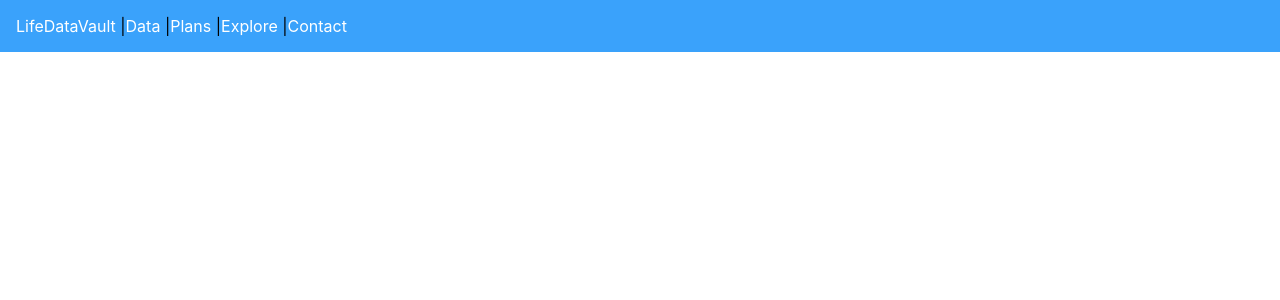
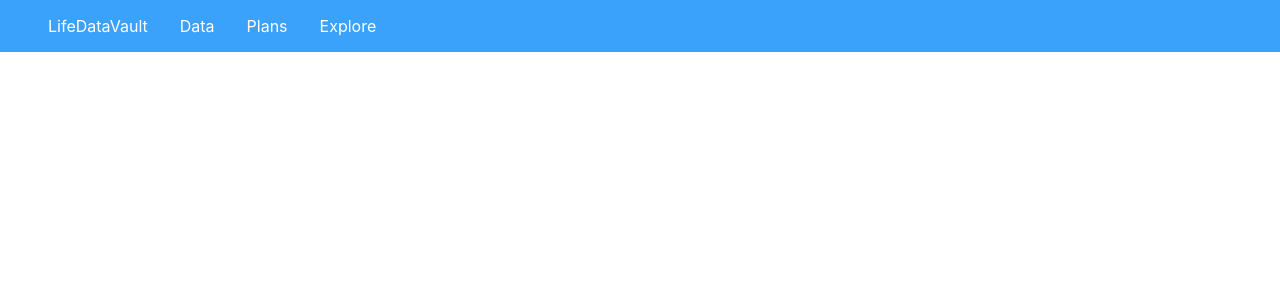
Before and after one commit to nickmo12/LDV-Project, a React (Create React App) app in the folder ldv-app/: page / in a window 1280 px wide. Shown: the top 300 px of the page. Built offline with nearby package versions, Linux system fonts and the light colour scheme.

Commit message:
Changed navbar to use RR. add links to other pages

```diff
--- a/ldv-app/package.json
+++ b/ldv-app/package.json
@@ -8,6 +8,7 @@
     "@testing-library/user-event": "^12.1.10",
     "react": "^17.0.2",
     "react-dom": "^17.0.2",
+    "react-router-dom": "^5.2.0",
     "react-scripts": "4.0.3",
     "web-vitals": "^1.0.1"
   },
--- a/ldv-app/src/App.css
+++ b/ldv-app/src/App.css
@@ -1,42 +1,3 @@
-/* .App {
-  text-align: center;
-}
-
-.App-logo {
-  height: 40vmin;
-  pointer-events: none;
-}
-
-@media (prefers-reduced-motion: no-preference) {
-  .App-logo {
-    animation: App-logo-spin infinite 20s linear;
-  }
-}
-
-.App-header {
-  background-color: #282c34;
-  min-height: 100vh;
-  display: flex;
-  flex-direction: column;
-  align-items: center;
-  justify-content: center;
-  font-size: calc(10px + 2vmin);
-  color: white;
-}
-
-.App-link {
-  color: #61dafb;
-}
-
-@keyframes App-logo-spin {
-  from {
-    transform: rotate(0deg);
-  }
-  to {
-    transform: rotate(360deg);
-  }
-} */
-
 #navbar{
   background-color: #3AA2FB;
   padding: 1rem;
@@ -44,4 +5,14 @@
 #navbar a{
   color: white;
   text-decoration: none;
+  margin-left: 1rem;
 }
+
+
+button{
+  padding: 0.75rem 2rem 0.75rem 2rem;
+}
+
+.centerme{
+  text-align: center;
+}
--- a/ldv-app/src/App.js
+++ b/ldv-app/src/App.js
@@ -1,32 +1,67 @@
 import logo from './logo.svg';
 import './App.css';
+import {
+  BrowserRouter as Router,
+  Routes,
+  Route,
+  Link
+} from "react-router-dom";
 
-function App() {
-  return (
-    <div className="App">
+export default function App(){
+  return(
+    <Router>
       <nav id="navbar">
-        <a href="#">LifeDataVault</a> |
-        <a href="#">Data</a> |
-        <a href="#">Plans</a> |
-        <a href="#">Explore</a> |
-        <a href="#">Contact</a>
+          <a>
+            <Link to="/ldv">LifeDataVault</Link>
+          </a>
+          <a>
+            <Link to="/data">Data</Link>
+          </a>
+          <a>
+            <Link to="/plans">Plans</Link>
+          </a>
+          <a>
+            <Link to="/explore">Explore</Link>
+          </a>
       </nav>
-      {/* <header className="App-header">
-        <img src={logo} className="App-logo" alt="logo" />
-        <p>
-          Edit <code>src/App.js</code> and save to reload.
-        </p>
-        <a
-          className="App-link"
-          href="https://reactjs.org"
-          target="_blank"
-          rel="noopener noreferrer"
-        >
-          Learn React
-        </a>
-      </header> */}
-    </div>
+
+      <Routes>
+        <Route exact path="/ldv" element={<Home/>} />
+      </Routes>
+    </Router>
   );
 }
 
-export default App;
+function Home(){
+  return(
+  <div>
+   <h2 class="centerme blue-text">Life Data Vault</h2>
+   <p class="centerme grey-text">Leave your data for the ones you love the most</p>
+   <Link to="/plans">
+     <button>Get Started</button>
+   </Link>
+
+   <button>Learn More</button>
+ </div>);
+}
+
+
+
+// function App() {
+//   return (
+//     <div className="App">
+//       <nav id="navbar">
+//         <a href="#">LifeDataVault</a>
+//         <a href="#">Data</a>
+//         <a href="#">Plans</a>
+//         <a href="#">Explore</a>
+//         <a href="#">Contact</a>
+//       </nav>
+
+//       <h2 class="centerme blue-text">Life Data Vault</h2>
+//       <p class="centerme grey-text">Leave your data for the ones you love the most</p>
+//       <button>Get Started</button>
+//       <button>Learn More</button>
+//     </div>
+//   );
+// }
```
Also changed, not shown: ldv-app/src/index.css (line endings or trailing spaces).
